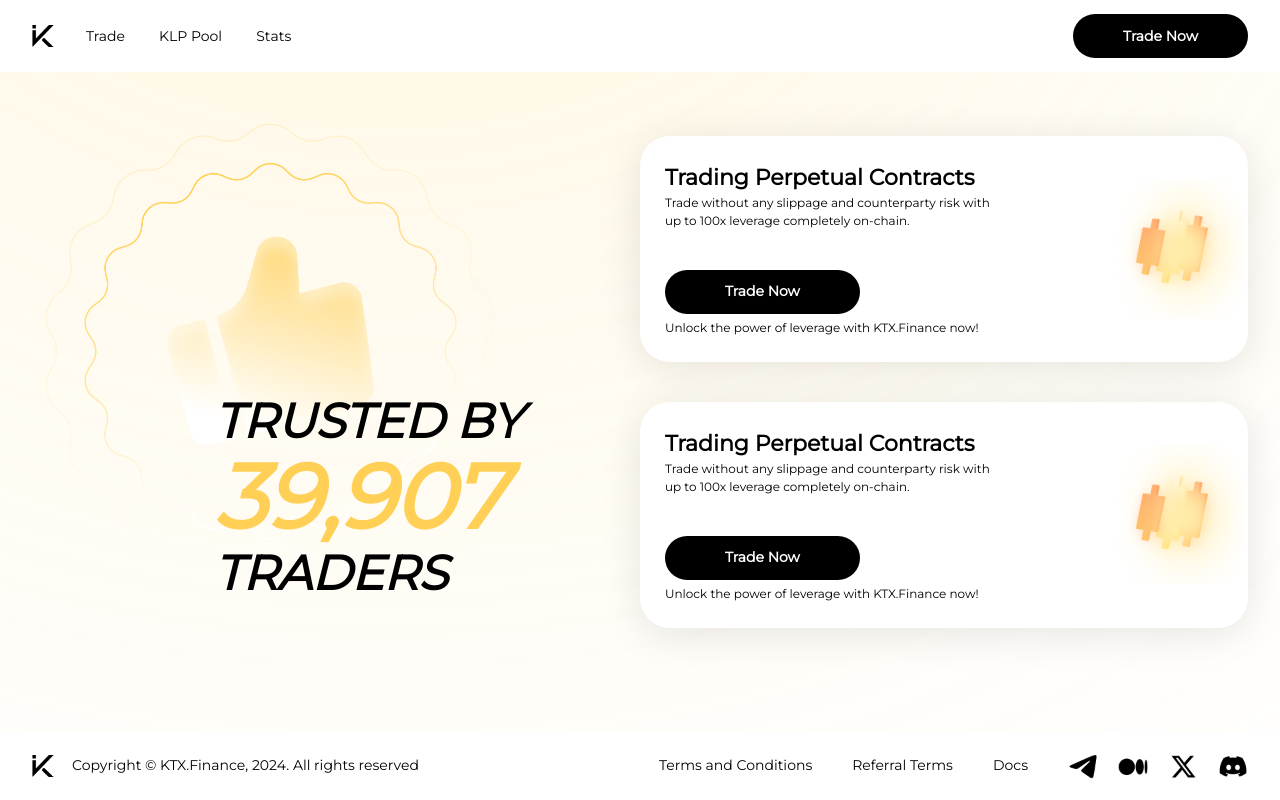
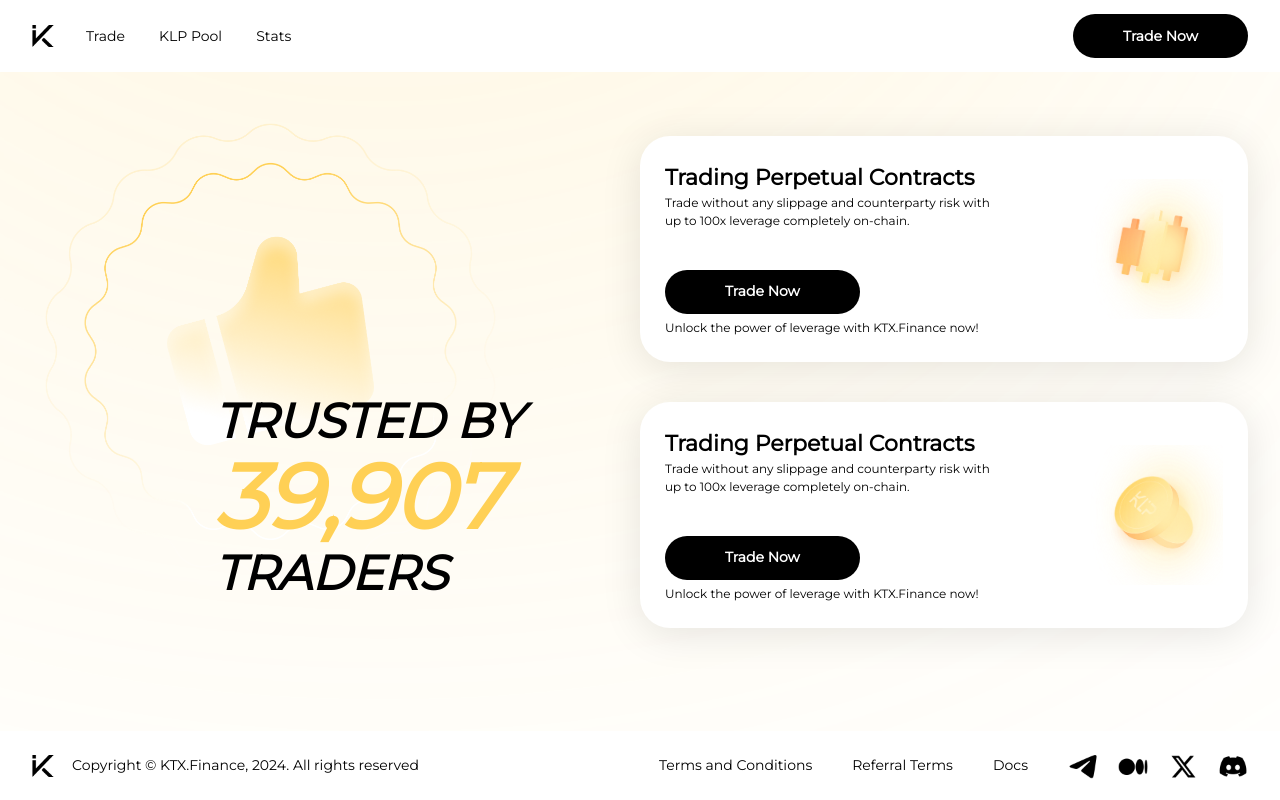
Before and after one commit to capybaralabs-xyz/zeta-landing-page, a React (Create React App) app: page / in a window 1280 px wide. Built offline with nearby package versions, Linux system fonts and the light colour scheme.

Commit message:
feat: fix

```diff
--- a/src/components/Card.tsx
+++ b/src/components/Card.tsx
@@ -1,8 +1,8 @@
 import React from 'react';
 import { Box, Button, Flex, Text, Image } from '@chakra-ui/react';
-import Group1 from '../assets/Group1.png';
+
 import light from '../assets/light.png';
-export default function Card() {
+export default function Card({ asset }: { asset: string }) {
   return (
     <Flex
       width={'100%'}
@@ -78,9 +78,10 @@
           lg: '10rem',
           xl: '12.8rem',
         }}
+        mr={'2rem'}
       >
         <Image
-          src={Group1}
+          src={asset}
           width={{
             base: '8rem',
             sm: '10rem',
--- a/src/routes/Home.tsx
+++ b/src/routes/Home.tsx
@@ -1,25 +1,65 @@
-import React from "react";
-import { Box, Flex,Image,Text } from "@chakra-ui/react";
-import Card from "../components/Card";
-import GroupLeft from '../assets/Group_left.png'
-
+import React from 'react';
+import { Box, Flex, Image, Text } from '@chakra-ui/react';
+import Card from '../components/Card';
+import GroupLeft from '../assets/Group_left.png';
+import Group1 from '../assets/Group1.png';
+import Group2 from '../assets/Group2.png';
 const Home = () => {
-  return <Box position={'relative'} width={'100%'}>
-          <Flex width={{base: '95%', xl: '1320px'}} m={'0 auto'} py={{base: '0.5rem', md: '1rem', lg: '1.4rem', xl: '1.8rem'}} direction={{base: 'column',lg: 'row'}} justifyContent={'space-between'} alignItems={'center'}>
-            <Flex position={'relative'} width={{base: '50%', lg: '53rem', xl: '63rem'}} minW={{base:'100%',sm:'43rem'}} ml={{base: 0, xl: '-8rem'}} mt={{base: 0, lg: '-10rem',xl: '-12rem'}}>
-              <Image src={GroupLeft} width={'90%'}/>
-              <Box fontWeight={'700'} fontSize={{base: '2.8rem', md: '3.6rem', lg: '4.8rem', xl: '6.4rem'}} fontStyle={'italic'} position={'absolute'} bottom={{base: '4rem', lg: '-1rem'}} right={{base: '8rem', lg:'4rem'}} lineHeight={'1.1'}>
+  return (
+    <Box position={'relative'} width={'100%'}>
+      <Flex
+        width={{ base: '95%', xl: '1320px' }}
+        m={'0 auto'}
+        py={{ base: '0.5rem', md: '1rem', lg: '1.4rem', xl: '1.8rem' }}
+        direction={{ base: 'column', lg: 'row' }}
+        justifyContent={'space-between'}
+        alignItems={'center'}
+      >
+        <Flex
+          position={'relative'}
+          width={{ base: '50%', lg: '53rem', xl: '63rem' }}
+          minW={{ base: '100%', sm: '43rem' }}
+          ml={{ base: 0, xl: '-8rem' }}
+          mt={{ base: 0, lg: '-10rem', xl: '-12rem' }}
+        >
+          <Image src={GroupLeft} width={'90%'} />
+          <Box
+            fontWeight={'700'}
+            fontSize={{
+              base: '2.8rem',
+              md: '3.6rem',
+              lg: '4.8rem',
+              xl: '6.4rem',
+            }}
+            fontStyle={'italic'}
+            position={'absolute'}
+            bottom={{ base: '4rem', lg: '-1rem' }}
+            right={{ base: '8rem', lg: '4rem' }}
+            lineHeight={'1.1'}
+          >
             <Text>TRUSTED BY</Text>
-                <Text color={'rgba(255, 208, 85, 1)'} fontSize={{base: '5.5rem', md: '7rem', lg: '9rem', xl: '11rem'}} fontWeight={'800'}>39,907</Text>
+            <Text
+              color={'rgba(255, 208, 85, 1)'}
+              fontSize={{ base: '5.5rem', md: '7rem', lg: '9rem', xl: '11rem' }}
+              fontWeight={'800'}
+            >
+              39,907
+            </Text>
             <Text>TRADERS</Text>
           </Box>
         </Flex>
-            <Flex direction={'column'} gap={'4rem'} mb={'4rem'} width={{base: '100%', sm: '80%', lg: '50%'}}>
-              <Card />
-              <Card />
+        <Flex
+          direction={'column'}
+          gap={'4rem'}
+          mb={'4rem'}
+          width={{ base: '100%', sm: '80%', lg: '50%' }}
+        >
+          <Card asset={Group1} />
+          <Card asset={Group2} />
         </Flex>
       </Flex>
     </Box>
+  );
 };
 
 export default Home;
```
Also changed, not shown: tsconfig.json (+2 -8 lines), src/assets/Group2.png (added), 1 other file (tests, documents, lock files or other folders). Lines whose indentation alone changed are shown as unchanged.
